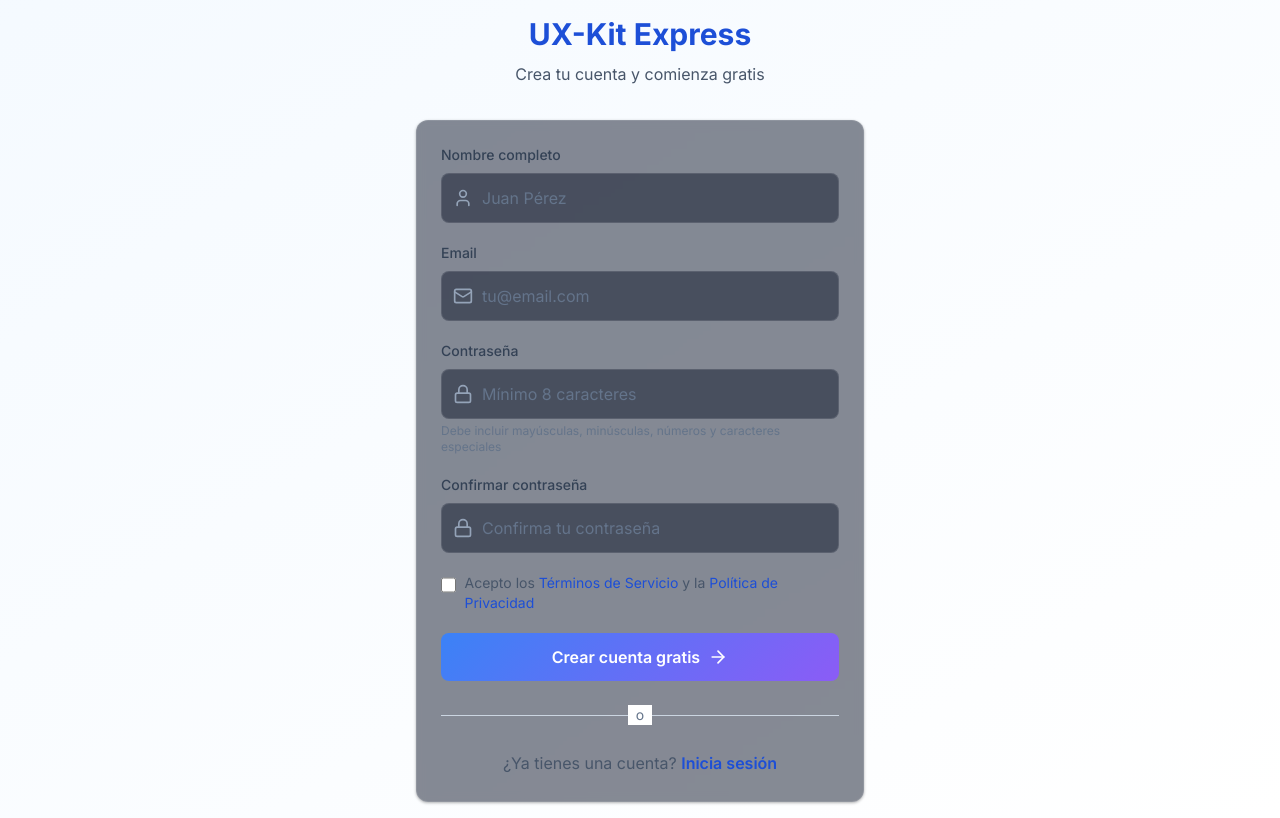
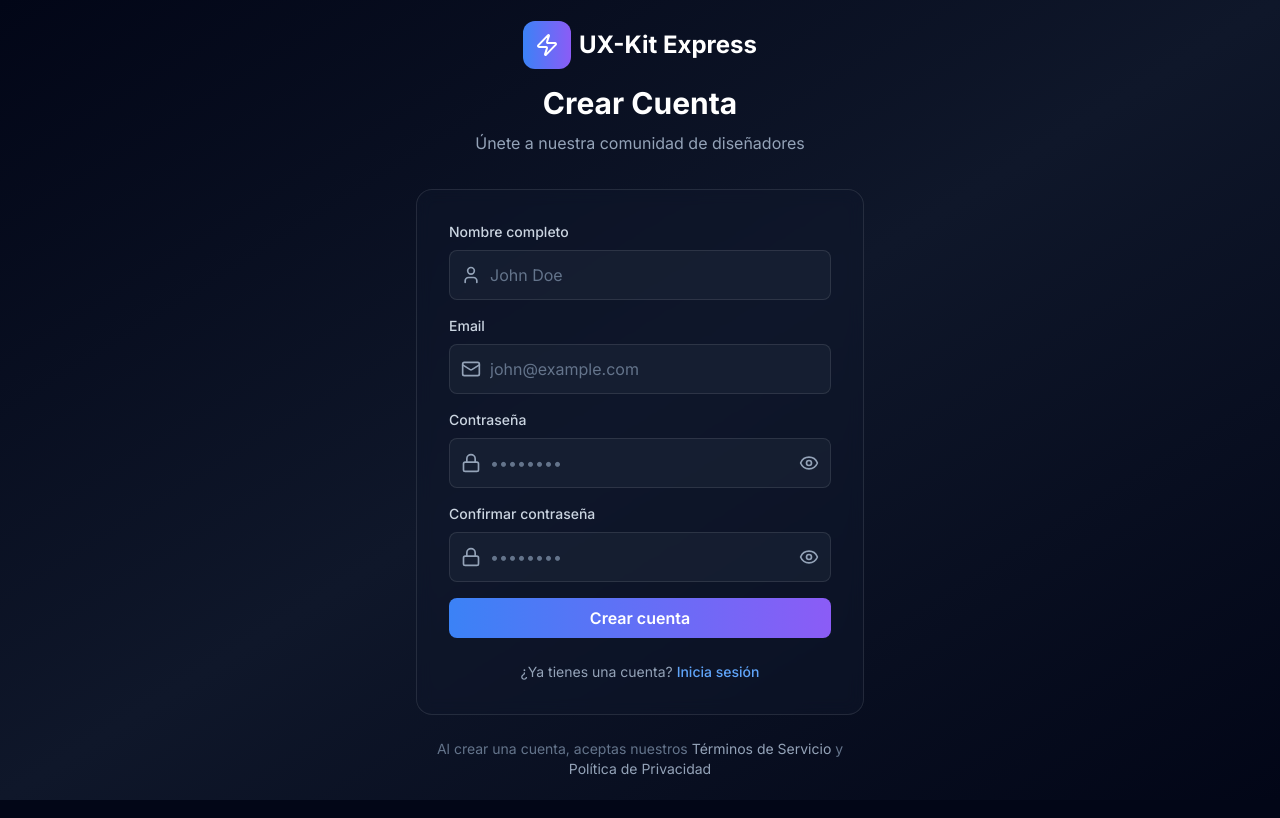
Before and after one commit to GamezDev07/UXKitExpress, a Next.js app in the folder frontend/: page /signup in a window 1280 px wide. Built offline with nearby package versions, Linux system fonts and the light colour scheme.

Commit message:
fix: Eliminate payment loop with strict linear flow

```diff
--- a/frontend/app/(auth)/signup/page.jsx
+++ b/frontend/app/(auth)/signup/page.jsx
@@ -1,303 +1,255 @@
-'use client';
+'use client'
 
-import { useState } from 'react';
-import Link from 'next/link';
-import { useRouter, useSearchParams } from 'next/navigation';
-import { useAuth } from '@/app/context/AuthContext';
-import { Mail, Lock, User, ArrowRight } from 'lucide-react';
+import { useState, useEffect } from 'react'
+import { useRouter, useSearchParams } from 'next/navigation'
+import Link from 'next/link'
+import { AlertCircle, Loader2, Eye, EyeOff, Lock, Mail, User, Zap } from 'lucide-react'
+import { useAuth } from '../../context/AuthContext'
+import Button from '../../components/Button'
 
 export default function SignupPage() {
-  const router = useRouter();
-  const searchParams = useSearchParams();
+  const router = useRouter()
+  const searchParams = useSearchParams()
+  const { register, loading } = useAuth()
+
   const [formData, setFormData] = useState({
-    fullName: '',
+    name: '',
     email: '',
     password: '',
     confirmPassword: ''
-  });
-  const [loading, setLoading] = useState(false);
-  const [errors, setErrors] = useState({});
-  const { register } = useAuth();
+  })
 
-  const handleChange = (e) => {
-    setFormData({
-      ...formData,
-      [e.target.name]: e.target.value
-    });
-    // Limpiar error del campo al escribir
-    if (errors[e.target.name]) {
-      setErrors({
-        ...errors,
-        [e.target.name]: ''
-      });
-    }
-  };
+  const [errors, setErrors] = useState({})
+  const [showPassword, setShowPassword] = useState(false)
+  const [showConfirmPassword, setShowConfirmPassword] = useState(false)
+  const [isSubmitting, setIsSubmitting] = useState(false)
+
+  // Leer parámetros de plan de la URL
+  const selectedPlan = searchParams.get('plan')
+  const selectedInterval = searchParams.get('interval')
 
   const validateForm = () => {
-    const newErrors = {};
+    const newErrors = {}
 
-    if (formData.fullName.length < 2) {
-      newErrors.fullName = 'El nombre debe tener al menos 2 caracteres';
+    if (!formData.name.trim()) {
+      newErrors.name = 'El nombre es requerido'
     }
 
-    if (!/^[^\s@]+@[^\s@]+\.[^\s@]+$/.test(formData.email)) {
-      newErrors.email = 'Email inválido';
+    if (!formData.email.trim()) {
+      newErrors.email = 'El email es requerido'
+    } else if (!/\S+@\S+\.\S+/.test(formData.email)) {
+      newErrors.email = 'Email inválido'
     }
 
-    if (formData.password.length < 8) {
-      newErrors.password = 'La contraseña debe tener al menos 8 caracteres';
+    if (!formData.password) {
+      newErrors.password = 'La contraseña es requerida'
+    } else if (formData.password.length < 6) {
+      newErrors.password = 'La contraseña debe tener al menos 6 caracteres'
     }
 
     if (formData.password !== formData.confirmPassword) {
-      newErrors.confirmPassword = 'Las contraseñas no coinciden';
+      newErrors.confirmPassword = 'Las contraseñas no coinciden'
     }
 
-    setErrors(newErrors);
-    return Object.keys(newErrors).length === 0;
-  };
+    setErrors(newErrors)
+    return Object.keys(newErrors).length === 0
+  }
 
   const handleSubmit = async (e) => {
-    e.preventDefault();
+    e.preventDefault()
 
-    if (!validateForm()) {
-      return;
-    }
+    if (!validateForm()) return
 
-    setLoading(true);
-    setErrors({}); // Clear previous errors
+    setIsSubmitting(true)
 
     try {
-      // 1. Registro (El AuthContext YA NO redirige automáticamente)
-      const result = await register(formData.email, formData.password, formData.fullName);
+      console.log('Submitting registration...')
+      const result = await register(formData.name, formData.email, formData.password)
 
       if (result?.success) {
-        // 2. Verificar intención de compra en los query params
-        const plan = searchParams.get('plan');
-        const interval = searchParams.get('interval');
+        console.log('Registration successful!')
 
-        if (plan && plan !== 'free') {
-          // --- FLUJO DE PAGO (Stripe) ---
-          // El token ya está disponible en result.data.token
-          try {
-            const API_URL = process.env.NEXT_PUBLIC_API_URL || process.env.NEXT_PUBLIC_BACKEND_URL || 'http://localhost:3001';
-            const response = await fetch(`${API_URL}/api/billing/create-checkout-session`, {
-              method: 'POST',
-              headers: {
-                'Content-Type': 'application/json',
-                'Authorization': `Bearer ${result.data.token}`
-              },
-              body: JSON.stringify({
-                plan: plan,
-                billingInterval: interval || 'monthly'
-              })
-            });
+        // FLUJO LINEAL: Siempre ir al dashboard después del registro
+        // NO importa si hay plan en la URL, el usuario primero debe completar su perfil
+        console.log('Redirecting to dashboard...')
+        router.push('/dashboard')
 
-            const { url, error } = await response.json();
-            if (error) throw new Error(error);
-            if (url) {
-              window.location.href = url; // Redirige a Stripe
-              return; // Importante: evitar la redirección a dashboard
-            }
-          } catch (checkoutError) {
-            console.error('Error al iniciar checkout:', checkoutError);
-            // Si falla el checkout, redirigir al dashboard como fallback
-            router.push('/dashboard');
-          }
-        } else {
-          // --- FLUJO GRATUITO O SIN PLAN ---
-          // Redirección manual necesaria ahora que AuthContext no redirige
-          router.push('/dashboard');
-        }
+        // NOTA: El pago se manejará DESDE el dashboard
+        // El usuario verá su plan actual (free) y podrá upgradear desde ahí
       }
     } catch (error) {
-      // Display error to user
+      console.error('Registration error:', error)
       setErrors({
-        submit: error.message || 'Error al crear la cuenta. Por favor intenta de nuevo.'
-      });
+        submit: error.response?.data?.error || error.message || 'Error al crear la cuenta'
+      })
     } finally {
-      setLoading(false);
+      setIsSubmitting(false)
     }
-  };
+  }
+
+  const handleChange = (e) => {
+    const { name, value } = e.target
+    setFormData(prev => ({ ...prev, [name]: value }))
+    if (errors[name]) {
+      setErrors(prev => ({ ...prev, [name]: '' }))
+    }
+  }
 
   return (
-    <div className="min-h-screen bg-gradient-to-br from-primary-50 to-white flex items-center justify-center p-4">
+    <div className="min-h-screen bg-gradient-to-br from-slate-950 via-slate-900 to-slate-950 flex items-center justify-center p-4">
       <div className="max-w-md w-full">
-        {/* Logo/Header */}
         <div className="text-center mb-8">
-          <Link href="/" className="inline-block">
-            <h1 className="text-3xl font-bold text-primary-600 mb-2">
-              UX-Kit Express
-            </h1>
-          </Link>
-          <p className="text-gray-600">
-            Crea tu cuenta y comienza gratis
+          <div className="inline-flex items-center gap-2 mb-4">
+            <div className="bg-gradient-to-r from-blue-500 to-violet-500 p-3 rounded-xl">
+              <Zap className="w-6 h-6 text-white" />
+            </div>
+            <span className="text-2xl font-bold text-white">UX-Kit Express</span>
+          </div>
+          <h1 className="text-3xl font-bold text-white mb-2">Crear Cuenta</h1>
+          <p className="text-slate-400">
+            {selectedPlan && selectedPlan !== 'free'
+              ? `Regístrate para continuar con el plan ${selectedPlan}`
+              : 'Únete a nuestra comunidad de diseñadores'}
           </p>
         </div>
 
-        {/* Formulario */}
-        <div className="card">
-          <form onSubmit={handleSubmit} className="space-y-5">
-            {/* Nombre completo */}
-            <div>
-              <label htmlFor="fullName" className="block text-sm font-medium text-gray-700 mb-2">
-                Nombre completo
-              </label>
-              <div className="relative">
-                <User className="absolute left-3 top-1/2 -translate-y-1/2 w-5 h-5 text-gray-400" />
-                <input
-                  id="fullName"
-                  name="fullName"
-                  type="text"
-                  value={formData.fullName}
-                  onChange={handleChange}
-                  className={`input-field pl-10 ${errors.fullName ? 'border-red-500' : ''}`}
-                  placeholder="Juan Pérez"
-                  required
-                />
-              </div>
-              {errors.fullName && (
-                <p className="mt-1 text-sm text-red-600">{errors.fullName}</p>
-              )}
-            </div>
-
-            {/* Email */}
-            <div>
-              <label htmlFor="email" className="block text-sm font-medium text-gray-700 mb-2">
-                Email
-              </label>
-              <div className="relative">
-                <Mail className="absolute left-3 top-1/2 -translate-y-1/2 w-5 h-5 text-gray-400" />
-                <input
-                  id="email"
-                  name="email"
-                  type="email"
-                  value={formData.email}
-                  onChange={handleChange}
-                  className={`input-field pl-10 ${errors.email ? 'border-red-500' : ''}`}
-                  placeholder="tu@email.com"
-                  required
-                />
-              </div>
-              {errors.email && (
-                <p className="mt-1 text-sm text-red-600">{errors.email}</p>
-              )}
-            </div>
-
-            {/* Contraseña */}
-            <div>
-              <label htmlFor="password" className="block text-sm font-medium text-gray-700 mb-2">
-                Contraseña
-              </label>
-              <div className="relative">
-                <Lock className="absolute left-3 top-1/2 -translate-y-1/2 w-5 h-5 text-gray-400" />
-                <input
-                  id="password"
-                  name="password"
-                  type="password"
-                  value={formData.password}
-                  onChange={handleChange}
-                  className={`input-field pl-10 ${errors.password ? 'border-red-500' : ''}`}
-                  placeholder="Mínimo 8 caracteres"
-                  required
-                />
-              </div>
-              {errors.password && (
-                <p className="mt-1 text-sm text-red-600">{errors.password}</p>
-              )}
-              <p className="mt-1 text-xs text-gray-500">
-                Debe incluir mayúsculas, minúsculas, números y caracteres especiales
+        <div className="bg-slate-900/50 backdrop-blur border border-white/10 rounded-2xl p-8">
+          {selectedPlan && selectedPlan !== 'free' && (
+            <div className="mb-6 p-4 bg-blue-500/10 border border-blue-500/20 rounded-lg">
+              <p className="text-sm text-blue-400 flex items-center gap-2">
+                <Zap className="w-4 h-4" />
+                Plan seleccionado: <span className="font-semibold capitalize">{selectedPlan}</span> ({selectedInterval})
+              </p>
+              <p className="text-xs text-slate-400 mt-1">
+                Después de crear tu cuenta, podrás completar el pago desde tu dashboard
               </p>
             </div>
+          )}
 
-            {/* Confirmar contraseña */}
-            <div>
-              <label htmlFor="confirmPassword" className="block text-sm font-medium text-gray-700 mb-2">
-                Confirmar contraseña
-              </label>
-              <div className="relative">
-                <Lock className="absolute left-3 top-1/2 -translate-y-1/2 w-5 h-5 text-gray-400" />
-                <input
-                  id="confirmPassword"
-                  name="confirmPassword"
-                  type="password"
-                  value={formData.confirmPassword}
-                  onChange={handleChange}
-                  className={`input-field pl-10 ${errors.confirmPassword ? 'border-red-500' : ''}`}
-                  placeholder="Confirma tu contraseña"
-                  required
-                />
-              </div>
-              {errors.confirmPassword && (
-                <p className="mt-1 text-sm text-red-600">{errors.confirmPassword}</p>
-              )}
-            </div>
-
-            {/* Términos */}
-            <div className="flex items-start">
-              <input
-                id="terms"
-                type="checkbox"
-                className="w-4 h-4 text-primary-600 border-gray-300 rounded focus:ring-primary-500 mt-1"
-                required
-              />
-              <label htmlFor="terms" className="ml-2 text-sm text-gray-600">
-                Acepto los{' '}
-                <Link href="/terms" className="text-primary-600 hover:underline">
-                  Términos de Servicio
-                </Link>{' '}
-                y la{' '}
-                <Link href="/privacy" className="text-primary-600 hover:underline">
-                  Política de Privacidad
-                </Link>
-              </label>
-            </div>
-
-            {/* Error general */}
+          <form onSubmit={handleSubmit} className="space-y-4">
             {errors.submit && (
-              <div className="p-4 bg-red-50 border border-red-200 rounded-lg">
-                <p className="text-sm text-red-600">{errors.submit}</p>
+              <div className="p-4 bg-red-500/10 border border-red-500/20 rounded-lg flex items-start gap-3">
+                <AlertCircle className="w-5 h-5 text-red-400 flex-shrink-0 mt-0.5" />
+                <p className="text-sm text-red-400">{errors.submit}</p>
               </div>
             )}
 
-            {/* Botón submit */}
-            <button
+            <div>
+              <label className="block text-sm font-medium text-slate-300 mb-2">Nombre completo</label>
+              <div className="relative">
+                <User className="absolute left-3 top-1/2 -translate-y-1/2 w-5 h-5 text-slate-400" />
+                <input
+                  type="text"
+                  name="name"
+                  value={formData.name}
+                  onChange={handleChange}
+                  className="w-full pl-10 pr-4 py-3 bg-slate-800/50 border border-white/10 rounded-lg text-white placeholder-slate-500 focus:outline-none focus:border-blue-500/50 focus:ring-2 focus:ring-blue-500/20"
+                  placeholder="John Doe"
+                />
+              </div>
+              {errors.name && <p className="mt-1 text-sm text-red-400">{errors.name}</p>}
+            </div>
+
+            <div>
+              <label className="block text-sm font-medium text-slate-300 mb-2">Email</label>
+              <div className="relative">
+                <Mail className="absolute left-3 top-1/2 -translate-y-1/2 w-5 h-5 text-slate-400" />
+                <input
+                  type="email"
+                  name="email"
+                  value={formData.email}
+                  onChange={handleChange}
+                  className="w-full pl-10 pr-4 py-3 bg-slate-800/50 border border-white/10 rounded-lg text-white placeholder-slate-500 focus:outline-none focus:border-blue-500/50 focus:ring-2 focus:ring-blue-500/20"
+                  placeholder="john@example.com"
+                />
+              </div>
+              {errors.email && <p className="mt-1 text-sm text-red-400">{errors.email}</p>}
+            </div>
+
+            <div>
+              <label className="block text-sm font-medium text-slate-300 mb-2">Contraseña</label>
+              <div className="relative">
+                <Lock className="absolute left-3 top-1/2 -translate-y-1/2 w-5 h-5 text-slate-400" />
+                <input
+                  type={showPassword ? 'text' : 'password'}
+                  name="password"
+                  value={formData.password}
+                  onChange={handleChange}
+                  className="w-full pl-10 pr-12 py-3 bg-slate-800/50 border border-white/10 rounded-lg text-white placeholder-slate-500 focus:outline-none focus:border-blue-500/50 focus:ring-2 focus:ring-blue-500/20"
+                  placeholder="••••••••"
+                />
+                <button
+                  type="button"
+                  onClick={() => setShowPassword(!showPassword)}
+                  className="absolute right-3 top-1/2 -translate-y-1/2 text-slate-400 hover:text-white transition-colors"
+                >
+                  {showPassword ? <EyeOff className="w-5 h-5" /> : <Eye className="w-5 h-5" />}
+                </button>
+              </div>
+              {errors.password && <p className="mt-1 text-sm text-red-400">{errors.password}</p>}
+            </div>
+
+            <div>
+              <label className="block text-sm font-medium text-slate-300 mb-2">Confirmar contraseña</label>
+              <div className="relative">
+                <Lock className="absolute left-3 top-1/2 -translate-y-1/2 w-5 h-5 text-slate-400" />
+                <input
+                  type={showConfirmPassword ? 'text' : 'password'}
+                  name="confirmPassword"
+                  value={formData.confirmPassword}
+                  onChange={handleChange}
+                  className="w-full pl-10 pr-12 py-3 bg-slate-800/50 border border-white/10 rounded-lg text-white placeholder-slate-500 focus:outline-none focus:border-blue-500/50 focus:ring-2 focus:ring-blue-500/20"
+                  placeholder="••••••••"
+                />
+                <button
+                  type="button"
+                  onClick={() => setShowConfirmPassword(!showConfirmPassword)}
+                  className="absolute right-3 top-1/2 -translate-y-1/2 text-slate-400 hover:text-white transition-colors"
+                >
+                  {showConfirmPassword ? <EyeOff className="w-5 h-5" /> : <Eye className="w-5 h-5" />}
+                </button>
+              </div>
+              {errors.confirmPassword && <p className="mt-1 text-sm text-red-400">{errors.confirmPassword}</p>}
+            </div>
+
+            <Button
               type="submit"
-              disabled={loading}
-              className="btn-primary w-full"
+              variant="primary"
+              disabled={isSubmitting || loading}
+              className="w-full"
             >
-              {loading ? (
-                <>
-                  <div className="spinner border-white border-t-transparent w-5 h-5" />
+              {isSubmitting || loading ? (
+                <span className="flex items-center justify-center gap-2">
+                  <Loader2 className="w-5 h-5 animate-spin" />
                   Creando cuenta...
-                </>
+                </span>
               ) : (
-                <>
-                  Crear cuenta gratis
-                  <ArrowRight className="w-5 h-5" />
-                </>
+                'Crear cuenta'
               )}
-            </button>
+            </Button>
           </form>
 
-          {/* Divider */}
-          <div className="relative my-6">
-            <div className="absolute inset-0 flex items-center">
-              <div className="w-full border-t border-gray-300"></div>
-            </div>
-            <div className="relative flex justify-center text-sm">
-              <span className="px-2 bg-white text-gray-500">o</span>
-            </div>
+          <div className="mt-6 text-center">
+            <p className="text-slate-400 text-sm">
+              ¿Ya tienes una cuenta?{' '}
+              <Link href="/login" className="text-blue-400 hover:text-blue-300 font-medium transition-colors">
+                Inicia sesión
+              </Link>
+            </p>
           </div>
+        </div>
 
-          {/* Iniciar sesión */}
-          <p className="text-center text-gray-600">
-            ¿Ya tienes una cuenta?{' '}
-            <Link href="/login" className="text-primary-600 font-semibold hover:text-primary-700">
-              Inicia sesión
-            </Link>
-          </p>
-        </div>
+        <p className="text-center text-slate-500 text-sm mt-6">
+          Al crear una cuenta, aceptas nuestros{' '}
+          <Link href="/terms" className="text-slate-400 hover:text-white transition-colors">
+            Términos de Servicio
+          </Link>{' '}
+          y{' '}
+          <Link href="/privacy" className="text-slate-400 hover:text-white transition-colors">
+            Política de Privacidad
+          </Link>
+        </p>
       </div>
     </div>
-  );
+  )
 }
```
Also changed, not shown: frontend/app/pricing/page.jsx (+32 -161 lines).
